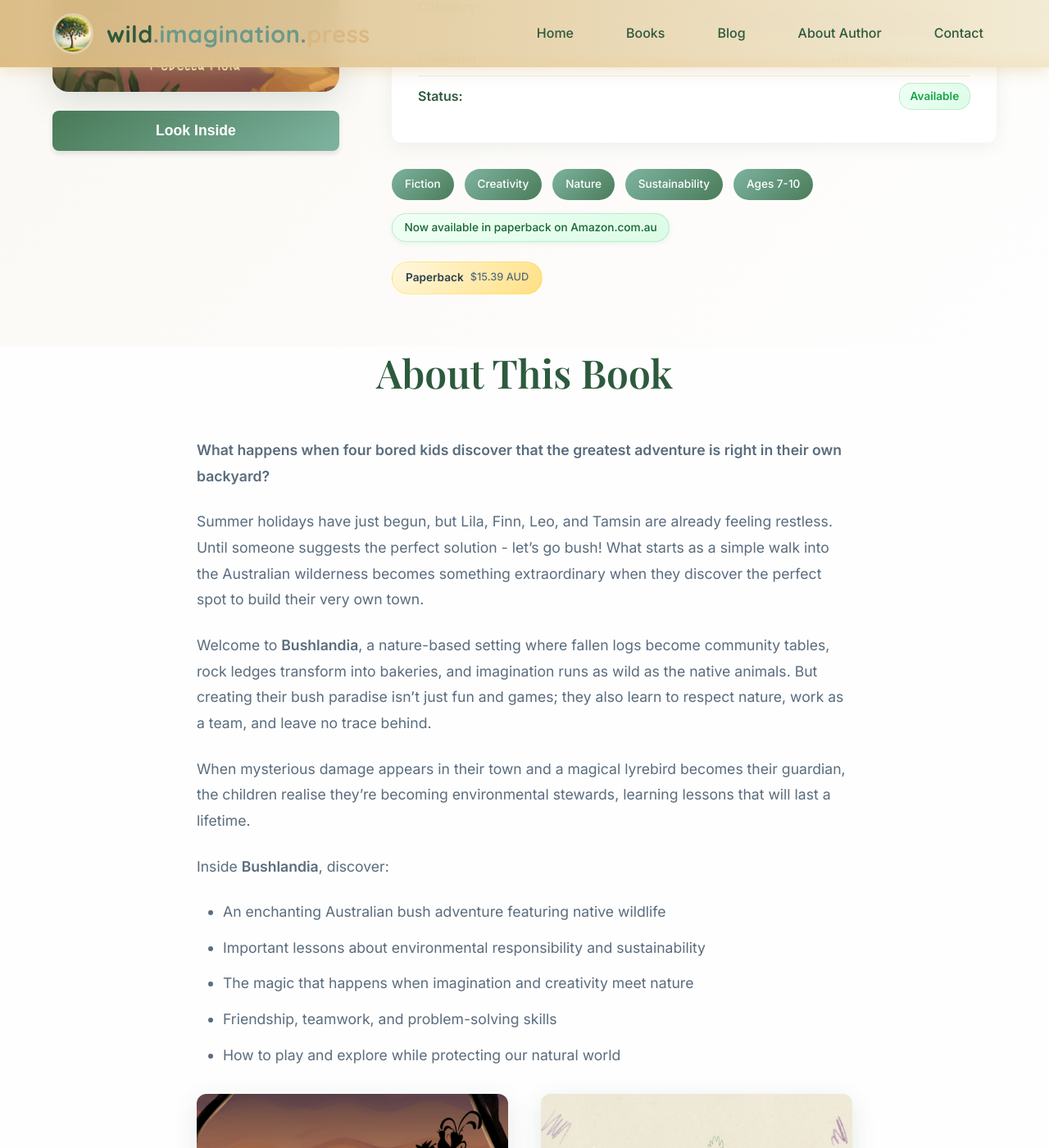
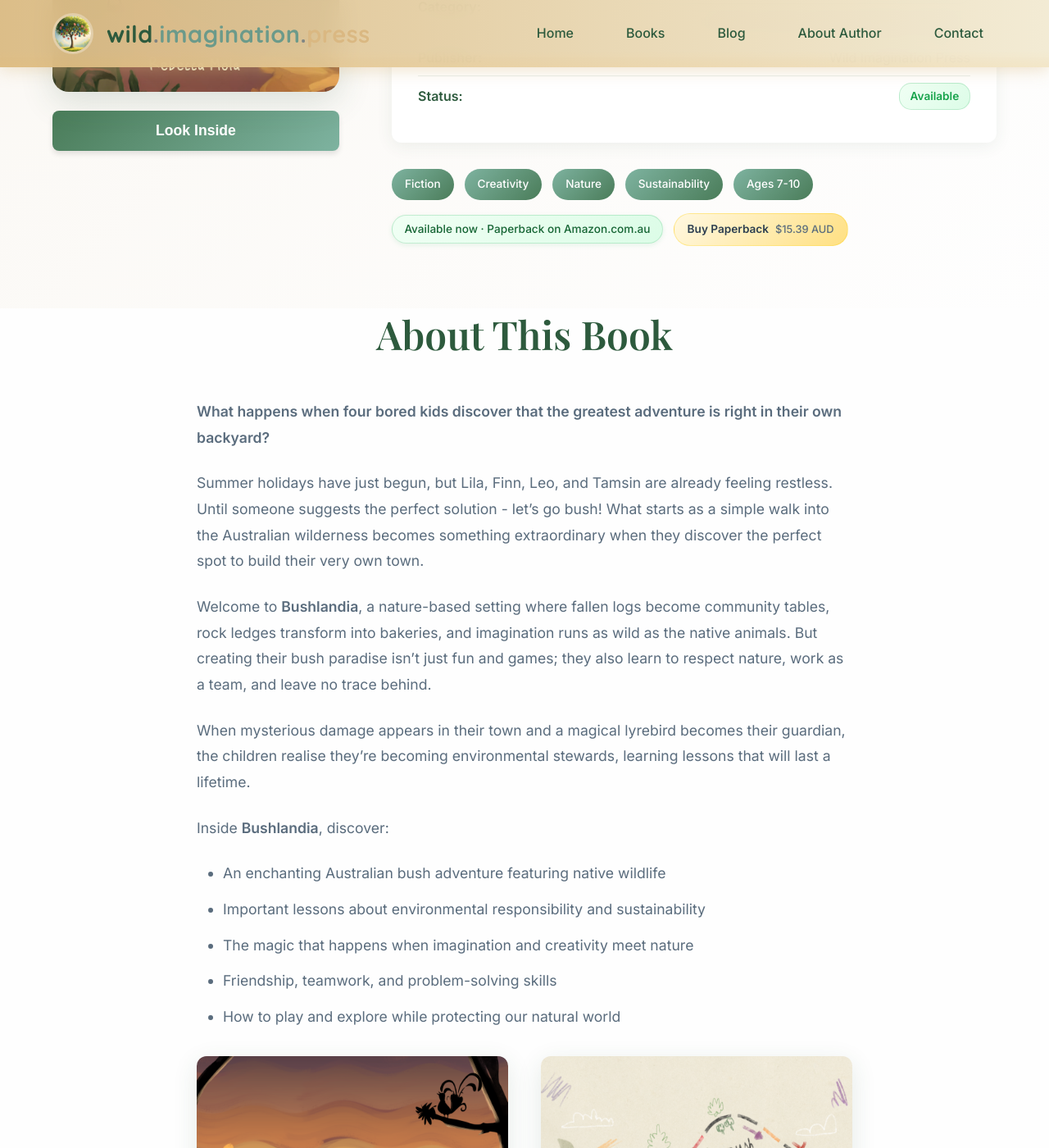
Before and after one commit to lichner/wildimaginationpress, a Jekyll site: the page built from _books/bushlandia-magic-imagination-australian-bush.html, in a window 1280 px wide and 1400 px high, scrolled down 485 px. Shown: the whole window at 82% size. Built offline with Jekyll 4.4.1, drawn with Linux system fonts in a browser that asks for light colours.

Commit message:
Styling fixes

```diff
--- a/_layouts/book.html
+++ b/_layouts/book.html
@@ -107,8 +107,22 @@ layout: default
         {% endif %}
 
         <div class="book-actions">
+          {% assign has_primary_paperback = false %}
           {% if page.amazon and page.amazon.paperback and page.amazon.paperback.status == "available" and page.amazon.paperback.url != "" and page.amazon.paperback.url != "#" %}
-          <p class="availability-note">Now available in paperback on Amazon.com.au</p>
+          {% assign has_primary_paperback = true %}
+          <div class="primary-purchase-row">
+            <p class="availability-note">Available now · Paperback on Amazon.com.au</p>
+            <a href="{{ page.amazon.paperback.url }}"
+               class="btn-format paperback primary-paperback"
+               data-format="paperback"
+               {% if page.amazon.paperback.asin != "" %}data-asin="{{ page.amazon.paperback.asin }}"{% endif %}
+               data-track="amazon">
+              <span class="format-name">Buy Paperback</span>
+              {% if page.amazon.paperback.price %}
+              <span class="format-price">{{ page.amazon.paperback.price }}</span>
+              {% endif %}
+            </a>
+          </div>
           {% endif %}
           {% comment %} Check if any format is available using new multi-format structure {% endcomment %}
           {% assign has_available_format = false %}
@@ -138,13 +152,13 @@ layout: default
               </a>
               {% endif %}
 
-              {% if page.amazon.paperback.status == "available" and page.amazon.paperback.url != "" and page.amazon.paperback.url != "#" %}
+              {% if has_primary_paperback == false and page.amazon.paperback.status == "available" and page.amazon.paperback.url != "" and page.amazon.paperback.url != "#" %}
               <a href="{{ page.amazon.paperback.url }}"
                  class="btn-format paperback"
                  data-format="paperback"
                  {% if page.amazon.paperback.asin != "" %}data-asin="{{ page.amazon.paperback.asin }}"{% endif %}
                  data-track="amazon">
-                <span class="format-name">Paperback</span>
+                <span class="format-name">Buy Paperback</span>
                 {% if page.amazon.paperback.price %}
                 <span class="format-price">{{ page.amazon.paperback.price }}</span>
                 {% endif %}
--- a/assets/css/main.scss
+++ b/assets/css/main.scss
@@ -1701,11 +1701,28 @@ blockquote {
 .book-actions {
   text-align: left;
 
+.primary-purchase-row {
+    display: flex;
+    flex-wrap: wrap;
+    gap: 0.75rem;
+    align-items: center;
+    margin-bottom: 0.75rem;
+
+    .availability-note {
+      margin-bottom: 0; // primary row controls spacing
+    }
+
+    // Make primary Buy Paperback pill match availability badge height
+    .btn-format {
+      padding: 0.35rem 0.9rem;
+    }
+  }
+
   .availability-note {
     display: inline-flex;
     align-items: center;
     gap: 0.5rem;
-    margin-bottom: 0.5rem;
+    margin-bottom: 0.75rem;
     padding: 0.35rem 0.9rem;
     border-radius: 999px;
     font-size: 0.85rem;
@@ -1770,13 +1787,13 @@ blockquote {
     }
   }
 
-  // Format selector for multi-format books
-  .format-selector {
+  // Shared style for format buttons (selector grid + primary row)
+  .format-selector,
+  .primary-purchase-row {
     display: flex;
     flex-direction: row;
     gap: 0.8rem;
     flex-wrap: wrap;
-    margin-top: 1rem;
     align-items: center;
 
     .btn-format {
@@ -2003,6 +2020,29 @@ blockquote {
     margin-top: 2rem;
   }
 
+.book-card-buy-pill {
+    display: inline-flex;
+    align-items: center;
+    justify-content: center;
+    padding: 0.3rem 0.9rem;
+    border-radius: 999px;
+    margin-top: 0.4rem;
+    background: linear-gradient(135deg, #fff8e1, #ffe082);
+    color: var(--text-dark);
+    font-size: 0.8rem;
+    font-weight: 600;
+    text-decoration: none;
+    box-shadow: 0 2px 8px rgba(0, 0, 0, 0.08);
+    border: 1px solid transparent;
+    transition: transform 0.2s ease, box-shadow 0.2s ease, border-color 0.2s ease;
+
+    &:hover {
+      transform: translateY(-1px);
+      box-shadow: 0 3px 10px rgba(0, 0, 0, 0.12);
+      border-color: rgba(255, 204, 2, 0.6);
+    }
+  }
+
   .book-card-small {
     position: relative;
   }
@@ -2240,7 +2280,7 @@ blockquote {
     }
   }
 
-  .book-info-small {
+.book-info-small {
     h3 {
       margin-bottom: 0.5rem;
 
@@ -2295,6 +2335,29 @@ blockquote {
       color: var(--text-medium);
       font-size: 0.85rem;
       font-weight: 500;
+    }
+
+.book-status-buy-pill {
+      display: inline-flex;
+      align-items: center;
+      justify-content: center;
+      padding: 0.3rem 0.9rem;
+      border-radius: 999px;
+      margin-top: 0.35rem;
+      background: linear-gradient(135deg, #fff8e1, #ffe082);
+      color: var(--text-dark);
+      font-size: 0.8rem;
+      font-weight: 600;
+      text-decoration: none;
+      box-shadow: 0 2px 8px rgba(0, 0, 0, 0.08);
+      border: 1px solid transparent;
+      transition: transform 0.2s ease, box-shadow 0.2s ease, border-color 0.2s ease;
+
+      &:hover {
+        transform: translateY(-1px);
+        box-shadow: 0 3px 10px rgba(0, 0, 0, 0.12);
+        border-color: rgba(255, 204, 2, 0.6);
+      }
     }
   }
 }
```
Also changed, not shown: books.html (+7 -1 lines), index.html (+11 -7 lines).
